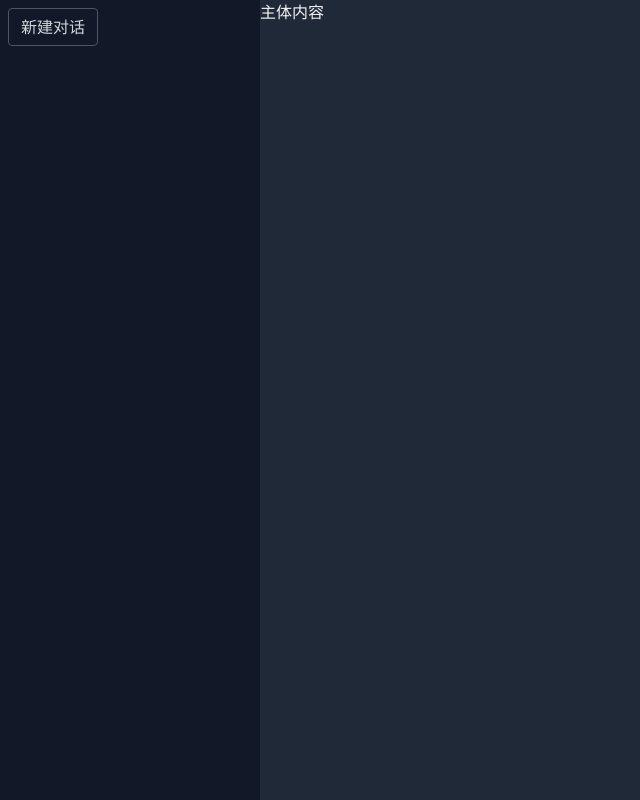
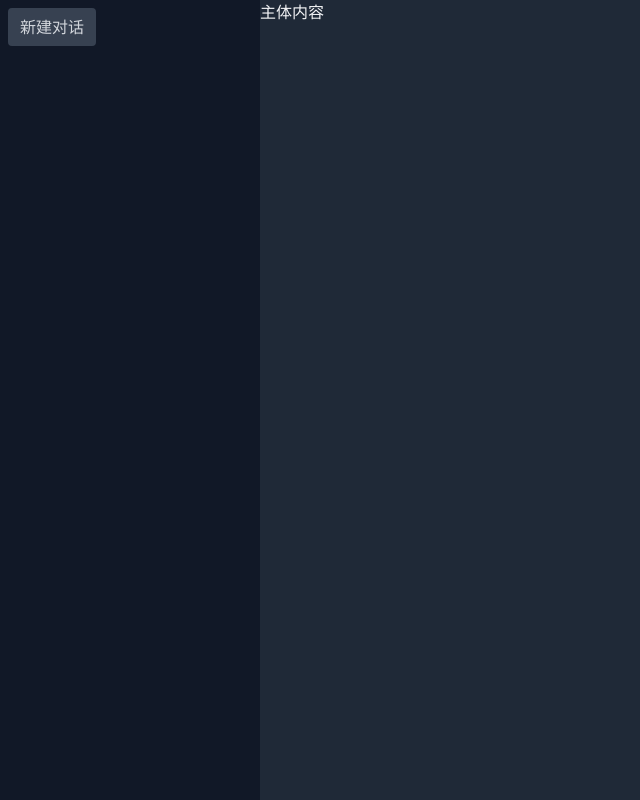
Before and after one commit to sunhaoxiang/chatgpt-app, a Next.js app: page / in a window 1280 px wide. Shown: the whole page, without its empty margins (0-640 px from the left). Built offline with nearby package versions, Linux system fonts and the light colour scheme.

Commit message:
feat: button component

```diff
--- a/components/common/Button.tsx
+++ b/components/common/Button.tsx
@@ -1,15 +1,32 @@
 import type { ComponentPropsWithoutRef } from 'react'
+import type { IconType } from 'react-icons'
+
+type ButtonType = {
+  icon?: IconType
+  variant?: 'default' | 'outline' | 'text'
+} & ComponentPropsWithoutRef<'button'>
 
 export default function Button({
   children,
-  className,
+  className = '',
+  icon: Icon,
+  variant = 'default',
   ...props
-}: ComponentPropsWithoutRef<'button'>) {
+}: ButtonType) {
   return (
     <button
-      className={`hover: rounded border border-gray-600 px-3 py-1.5 hover:bg-gray-800 active:bg-gray-700 ${className}`}
+      className={`inline-flex min-h-[38px] min-w-[38px] items-center rounded px-3 py-1.5
+        ${
+          variant === 'default'
+            ? 'dark:hover:bg-gray-90 bg-gray-50 text-black hover:bg-gray-200 dark:bg-gray-700 dark:text-gray-300'
+            : variant === 'outline'
+            ? 'border border-gray-300 bg-gray-50 text-black hover:bg-gray-200 dark:border-gray-600 dark:bg-gray-800 dark:text-gray-300 dark:hover:bg-gray-700'
+            : 'bg-transparent text-black hover:bg-gray-200 dark:text-gray-300 dark:hover:bg-gray-700'
+        }
+        ${className}`}
       {...props}
     >
+      {Icon && <Icon className={`text-lg ${children ? 'mr-1' : ''}`} />}
       {children}
     </button>
   )
```
